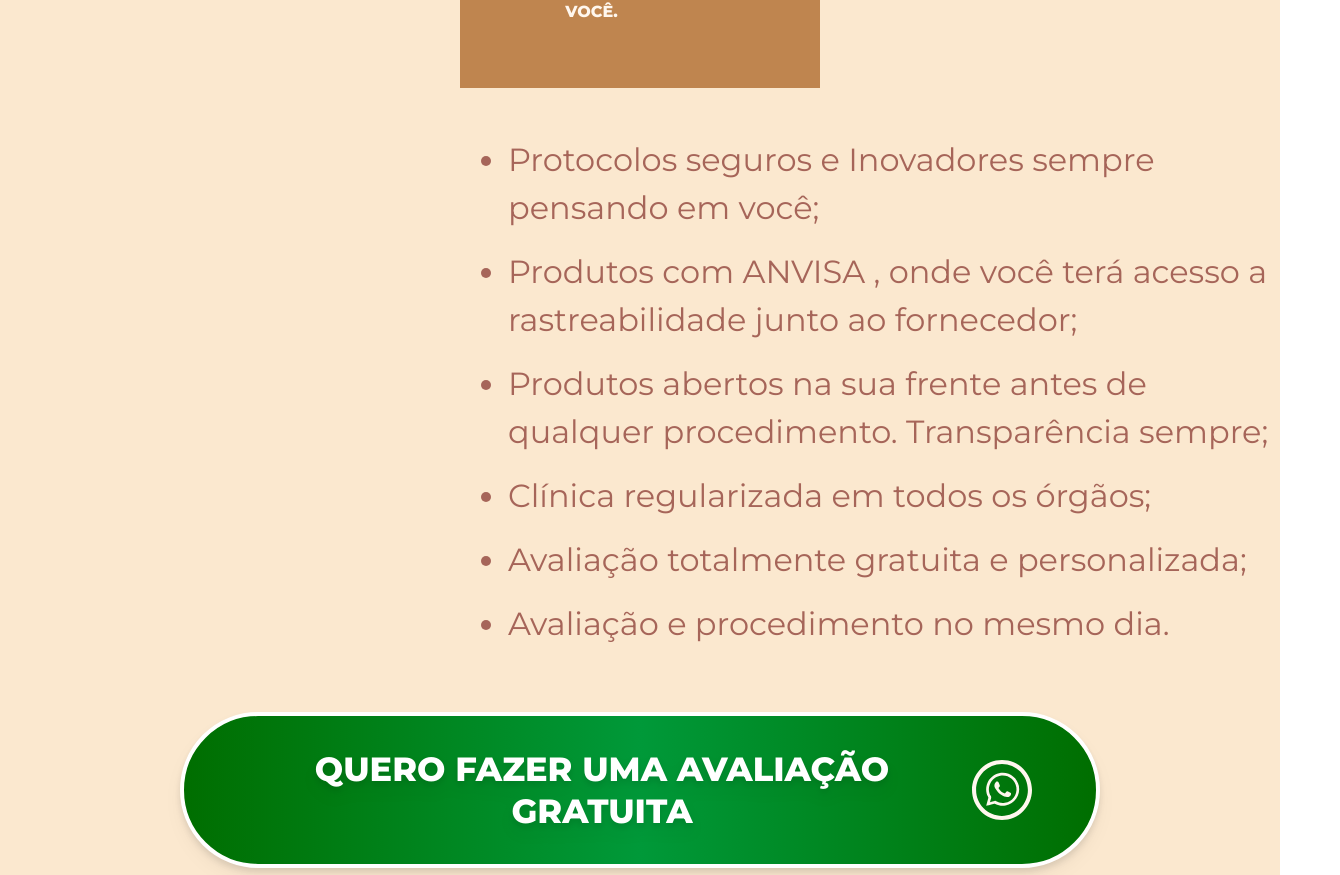
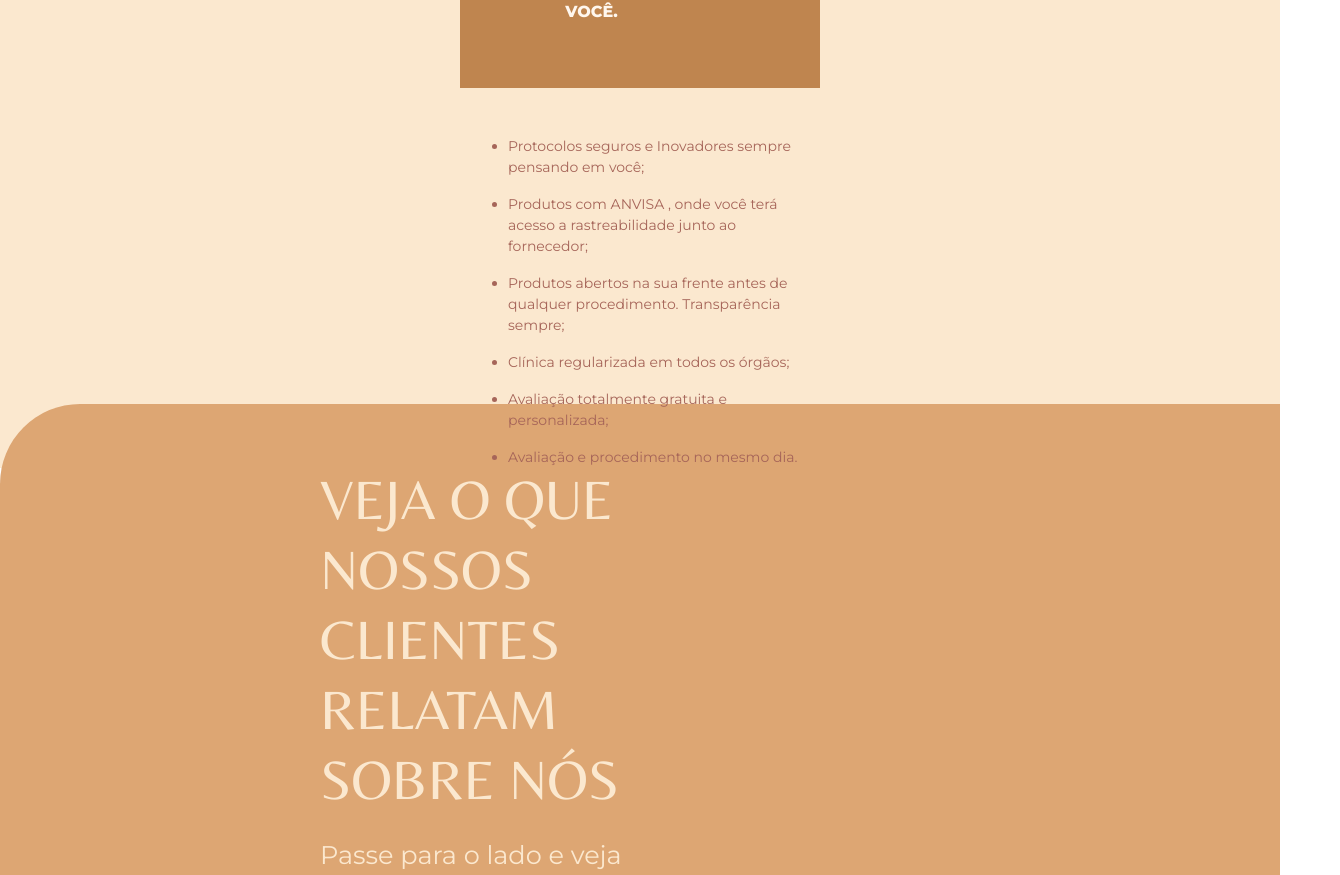
Before and after one commit to guisdarocha/clinicasalomao, a React (Vite) app in the folder clinica-salomao/: page / in a window 1280 px wide. Shown: the part 6758-7633 px from the top of the page, 1340 px wide, since content can reach past the window. Built offline with nearby package versions, Linux system fonts and the light colour scheme; a web font is replaced by a local one.

Commit message:
Iniciada revisão da pagina

```diff
--- a/clinica-salomao/src/components/Equipe/Equipe.tsx
+++ b/clinica-salomao/src/components/Equipe/Equipe.tsx
@@ -56,7 +56,7 @@ const Equipe = () => {
 
             <div className="justify-center items-center mx-auto col-span-3 pt-[3rem]">
 
-                <ul className='list-disc text-[2rem] px-[3rem] w-[55rem] text-left font-mont text-vermelho-madeira'>
+                <ul className='list-disc text-[0.875rem] px-[3rem] w-[25rem] text-left font-mont text-vermelho-madeira'>
                     <li >Protocolos seguros e Inovadores sempre pensando em você;</li>
                     <li className='pt-[1rem]'>Produtos com ANVISA , onde você terá acesso a rastreabilidade junto ao fornecedor;</li>
                     <li className='pt-[1rem]'>Produtos abertos na sua frente antes de qualquer procedimento. Transparência sempre;</li>
@@ -67,14 +67,7 @@ const Equipe = () => {
 
             </div>
 
-            <div className='col-span-3 flex justify-center pt-[4rem] pb-[8rem]'>
-            <a href='https://wa.me/5511997173432?text=Gostaria de saber mais sobre a Estética Salomão'>
-                    <button className='flex justify-center items-center mx-auto bg-gradient-to-r from-whats-escuro via-whats to-whats-escuro border-4 border-branco drop-shadow-lg cursor-pointer px-[4rem] py-[2rem] rounded-[8rem] hover:shadow-dentro hover:shadow-creme hover:transition-all hover:ease-out hover:duration-700'>
-                        <span className='text-[2.1rem] font-mont font-extrabold w-[48rem] text-center drop-shadow-lg text-branco leading-tight uppercase hover:text-[2.2rem] hover:w-[51rem] hover:transition-all hover:ease-out hover:duration-700'>Quero fazer uma avaliação gratuita</span>
-                        <img src={whats} alt="" className='pl-[1rem] self-center '/>
-                    </button>
-            </a>
-            </div>
+
         </div>
 
     </div>
```
